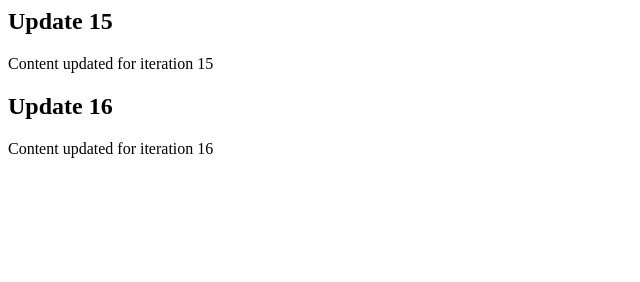
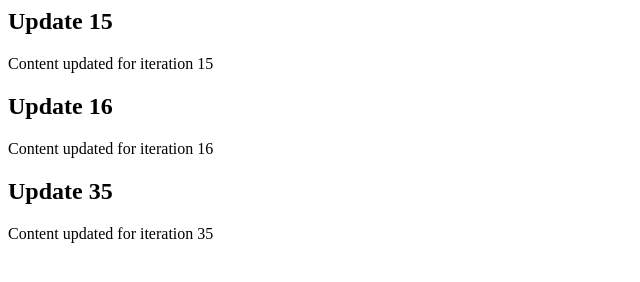
Before and after one commit to yoshimitsu198/didactic-parakeet, a website: page src/index.html in a window 1280 px wide. Shown: the whole page, without its empty margins (0-640 px from the left). Drawn offline with Linux system fonts and the light colour scheme.

Commit message:
style: update API documentation

```diff
--- a/src/index.html
+++ b/src/index.html
@@ -9,3 +9,9 @@
     <h2>Update 16</h2>
     <p>Content updated for iteration 16</p>
 </div>
+
+<!-- Updated iteration 35 -->
+<div class="update-35">
+    <h2>Update 35</h2>
+    <p>Content updated for iteration 35</p>
+</div>
```
